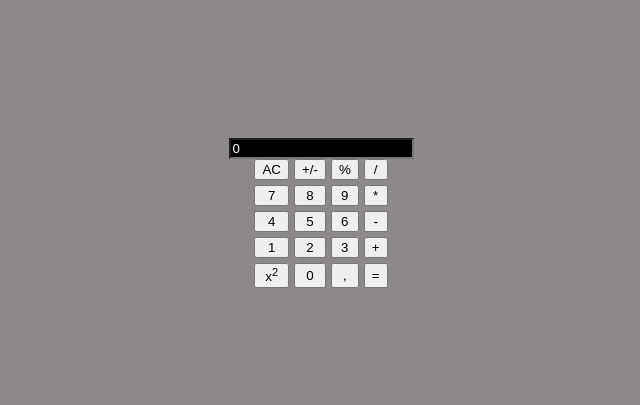
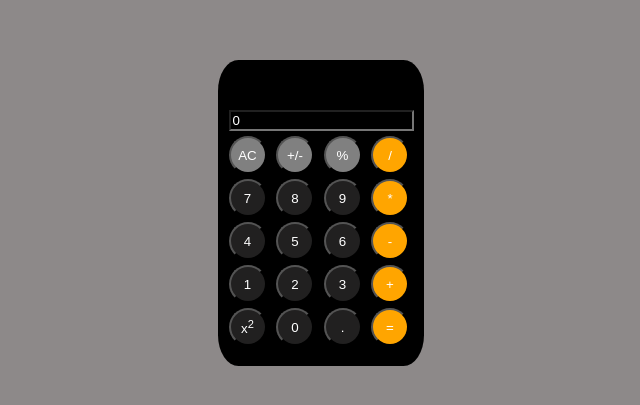
Before and after one commit to lilhotsiemens/calculator, a plain HTML site: page index.html in a window 1280 px wide. Shown: the part 259-664 px from the top of the page, without its empty margins (319-959 px from the left). Drawn offline with Linux system fonts and the light colour scheme.

Commit message:
Update index.html

```diff
--- a/index.html
+++ b/index.html
@@ -3,75 +3,38 @@
 <head>
     <meta charset="UTF-8">
     <meta name="viewport" content="width=device-width, initial-scale=1.0">
-    <title>Calculator</title>
+    <title>Калькулятор</title>
+   <script src="Calculator2.js" defer></script>
+   <link rel="stylesheet" href="styles.css">
 </head>
-<body class="body">
-    <div class="calculator-box">
+<body>
+    <div class="calc-box">
+    <div class="grid-container">
 
-<input class= "display" type="text" id="display" readonly value="0">
-<div class="grid-container">
+    <input type="text" value="0" id="display" class="display" readonly>
 
-<button class='grid-element' id="btn-AC" type ="button">
-AC
-</button>
-<button class='grid-element' id="btn-+/-" type ="button">
-+/-
-</button>
-<button class='grid-element' id="btn-%" type ="button">
-%
-</button>
-<button class='grid-element' id="btn-/" type ="button">
-/
-</button>
-<button class='grid-element' id="btn-7" type ="button">
-7
-</button>
-<button class='grid-element' id="btn-8" type ="button">
-8
-</button>
-<button class='grid-element' id="btn-9" type ="button">
-9
-</button>
-<button class='grid-element' id="btn-*" type ="button">
-*
-</button>
-<button class='grid-element' id="btn-4" type ="button">
-4
-</button>
-<button class='grid-element' id="btn-5" type ="button">
-5
-</button>
-<button class='grid-element' id="btn-6" type ="button">
-6
-</button>
-<button class='grid-element' id="btn--" type ="button">
--
-</button>
-<button class='grid-element' id="btn-1" type ="button">
-1
-</button>
-<button class='grid-element' id="btn-2" type ="button">
-2
-</button>
-<button class='grid-element' id="btn-3" type ="button">
-3
-</button>
-<button class='grid-element' id="btn-+" type ="button">
-+
-</button>
-<button class='grid-element ' id="btn-x^2" type ="button">
-x<sup>2</sup>
-<button class='grid-element ' id="btn-0" type ="button">
-0
-<button class='grid-element ' id="btn-," type ="button">
-,
-</button>
-<button class='grid-element ' id="btn-=" type ="button">
-=
-</button>
-</div>
-  </div>
-   <link rel="stylesheet" href="styles.css">
-    <script src="Calculator.js"></script>
+<button class="calc-butt grey" id="butt-AC">AC</button>
+<button class="calc-butt grey" id="butt-+/-">+/-</button>
+<button class="calc-butt grey" id="butt-%">%</button>
+<button class="calc-butt yellow" id="butt-/">/</button>
+<button class="calc-butt" id="butt-7">7</button>
+<button class="calc-butt" id="butt-8">8</button>
+<button class="calc-butt" id="butt-9">9</button>
+<button class="calc-butt yellow" id="butt-*">*</button>
+<button class="calc-butt" id="butt-4">4</button>
+<button class="calc-butt" id="butt-5">5</button>
+<button class="calc-butt" id="butt-6">6</button>
+<button class="calc-butt yellow" id="butt--">-</button>
+<button class="calc-butt" id="butt-1">1</button>
+<button class="calc-butt" id="butt-2">2</button>
+<button class="calc-butt" id="butt-3">3</button>
+<button class="calc-butt yellow" id="butt-+">+</button>
+<button class="calc-butt" id="butt-x2">x<sup>2</sup></button>
+<button class="calc-butt" id="butt-0">0</button>
+<button class="calc-butt" id="butt-.">.</button>
+<button class="calc-butt yellow" id="butt-=">=</button>
+
+    </div>
+    </div>
 </body>
 </html>
```
